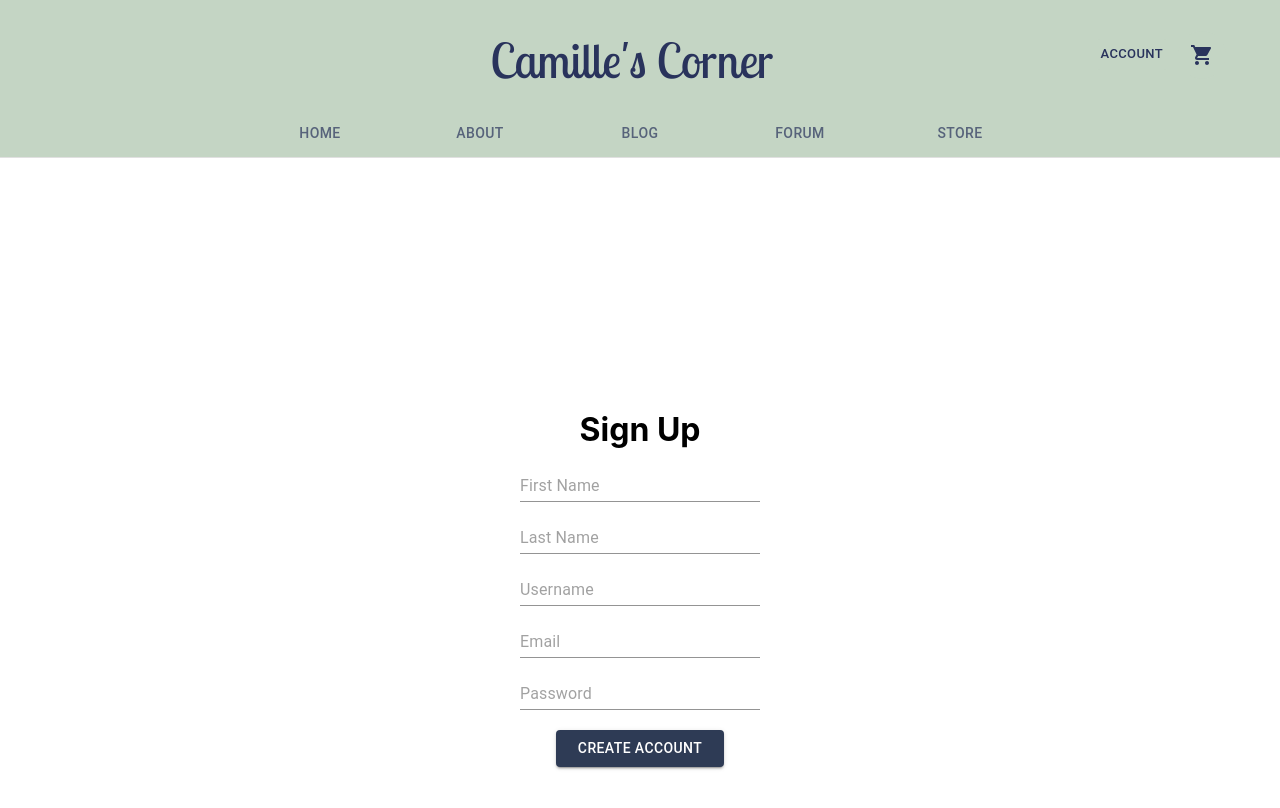
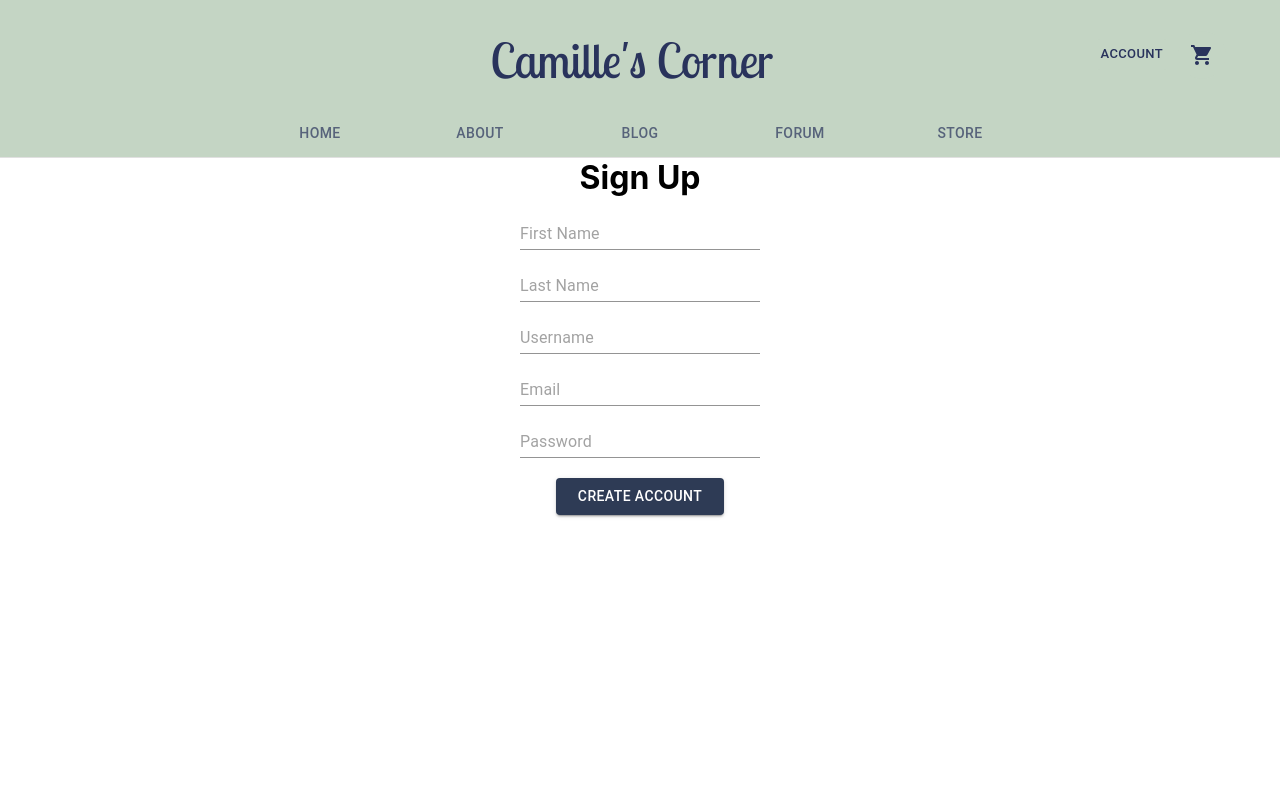
Before and after one commit to smlaming/camille-cooper-blog, a React (Create React App) app: page /signup in a window 1280 px wide. Shown: the top 808 px of the page. Built offline with nearby package versions, Linux system fonts and the light colour scheme; no server answers.

Commit message:
fixed merge conflicts moved margin ajustment to App.css

```diff
--- a/src/components/SignUpPage.js
+++ b/src/components/SignUpPage.js
@@ -52,7 +52,6 @@ const SignUpPage = () => {
     return (
         <div>
 
-            <div style={{ paddingTop: "18%" }}>
             <h1>Sign Up</h1>
             <form
                 style={{
@@ -60,7 +59,7 @@ const SignUpPage = () => {
                     flexDirection: "column",
                     alignItems: "center",
                     gap: "2%",
-                        margin: "auto",
+
                 }}
             >
                 <TextField
@@ -115,7 +114,7 @@ const SignUpPage = () => {
                     Create Account
         </Button>
             </form>
-            </div>
+
 
         </div>
     );
```
Lines whose indentation alone changed are shown as unchanged.
